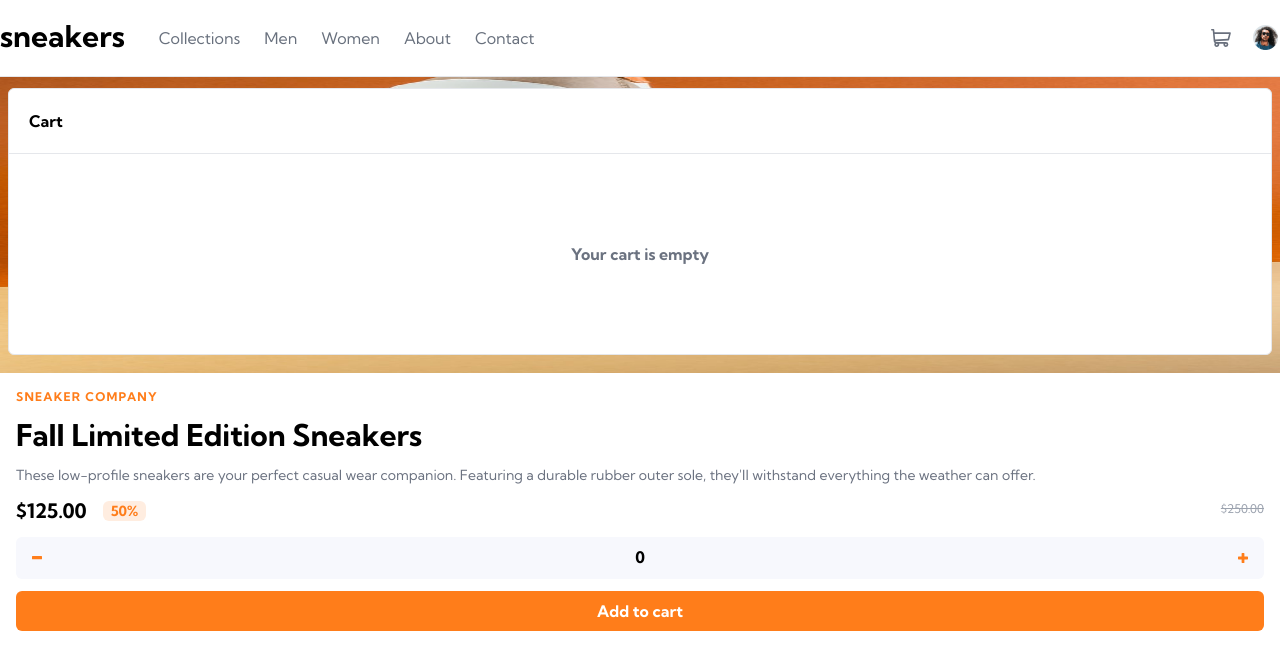
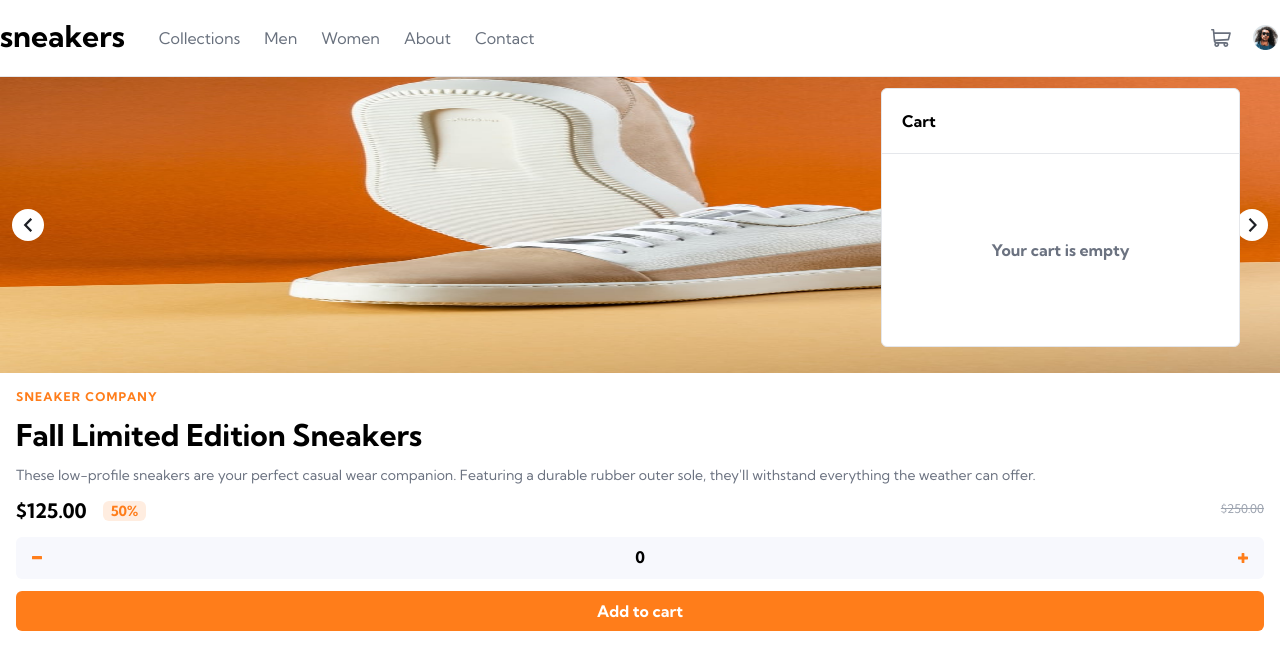
Before and after one commit to caducoder/ecommerce-nextjs, a Next.js app: page / in a window 1280 px wide. Both pictures are taken after a click on the button 1221 px from the left and 37 px from the top of the page. Shown: the top 670 px of the page. Built offline with nearby package versions, Linux system fonts and the light colour scheme.

Commit message:
feat: delete product from cart

```diff
--- a/components/Details/index.tsx
+++ b/components/Details/index.tsx
@@ -45,7 +45,7 @@ export const Details = () => {
         </button>
       </div>
       <button
-        className='p-2 bg-orange rounded-md text-white font-bold'
+        className='p-2 bg-orange rounded-md text-white font-bold hover:bg-opacity-80'
         onClick={handleClickAddToCartButton}
       >
         Add to cart
--- a/components/Navbar/CartPopover.tsx
+++ b/components/Navbar/CartPopover.tsx
@@ -1,28 +1,51 @@
+import Image from 'next/image';
 import React from 'react'
 import { createPortal } from 'react-dom';
 
-export const CartPopover = ({ open, cart }: { open: boolean, cart: CartItem[] }) => {
+export const CartPopover = ({ open, cart, removeFromCart }: { open: boolean, cart: CartItem[], removeFromCart: (id: number) => void }) => {
     return (
         <>
             {open &&
                 createPortal(
-                    <div className="absolute w-[100vw] top-20">
+                    <div className="absolute w-[100vw] top-20 sm:w-[375px] sm:right-8">
                         <div className='border rounded-md m-2 bg-white'>
                             <p className="font-bold p-5">Cart</p>
                             <hr />
+                            <div className='p-4'>
                                 {Boolean(cart.length) ? (
-                                cart.map(prod => (
-                                    <p key={prod.id}>{prod.title}</p>
-                                ))
+                                    <>
+                                        {cart.map(prod => (
+                                            <div key={prod.id} className='flex flex-row justify-between'>
+                                                <div>
+                                                    <Image src={'https://fakeimg.pl/50x50/'} width={50} height={50} alt='' />
+                                                </div>
+                                                <div className='text-gray-500 text-md'>
+                                                    <p>{prod.title}</p>
+                                                    <p>
+                                                        ${prod.price.toFixed(2)} x {prod.quantity}
+                                                        <span className='text-black font-bold'> ${(prod.price * prod.quantity).toFixed(2)}</span>
+                                                    </p>
+                                                </div>
+                                                <button className='p-2' onClick={() => removeFromCart(prod.id)}>
+                                                    <Image src={'/images/icon-delete.svg'} alt='Delete icon' width={15} height={15} />
+                                                </button>
+                                            </div>
+                                        )
+                                        )}
+                                        <button className='bg-orange p-4 text-white rounded-lg font-bold mt-4 w-full hover:bg-opacity-80'>
+                                            Checkout
+                                        </button>
+                                    </>
                                 ) : (
-                                <div className='p-4 h-[200px] flex items-center justify-center'>
+                                    <div className='h-[160px] flex items-center justify-center'>
                                         <span className='text-gray-500 font-bold'>Your cart is empty</span>
                                     </div>
                                 )
                                 }
                             </div>
+                        </div>
                     </div>,
-                    document.body // elemento html que irá ser o pai, ex: document.body
+                    document.body // elemento html que irá ser o pai
                 )
             }
         </>
--- a/components/Navbar/index.tsx
+++ b/components/Navbar/index.tsx
@@ -12,7 +12,7 @@ const pages = [
 ]
 
 export default function Navbar() {
-    const { cart } = useCart()
+    const { cart, removeFromCart } = useCart()
     const [isOpenPopover, setIsOpenPopover] = useState(false)
     const [isOpenMobileMenu, setIsOpenMobileMenu] = useState(false)
 
@@ -60,7 +60,7 @@ export default function Navbar() {
                         height={25}
                     />
                 </button>
-                <CartPopover open={isOpenPopover} cart={cart} />
+                <CartPopover open={isOpenPopover} cart={cart} removeFromCart={removeFromCart} />
                 <div className="rounded-full hover:border-orange border-white border-2">
                     <Image src={"/images/image-avatar.png"} alt='' width={25} height={25} />
                 </div>
--- a/next.config.js
+++ b/next.config.js
@@ -2,6 +2,9 @@
 const nextConfig = {
   reactStrictMode: true,
   swcMinify: true,
+  images: {
+    domains: ['fakeimg.pl']
+  }
 }
 
 module.exports = nextConfig
```
Lines whose indentation alone changed are shown as unchanged.
